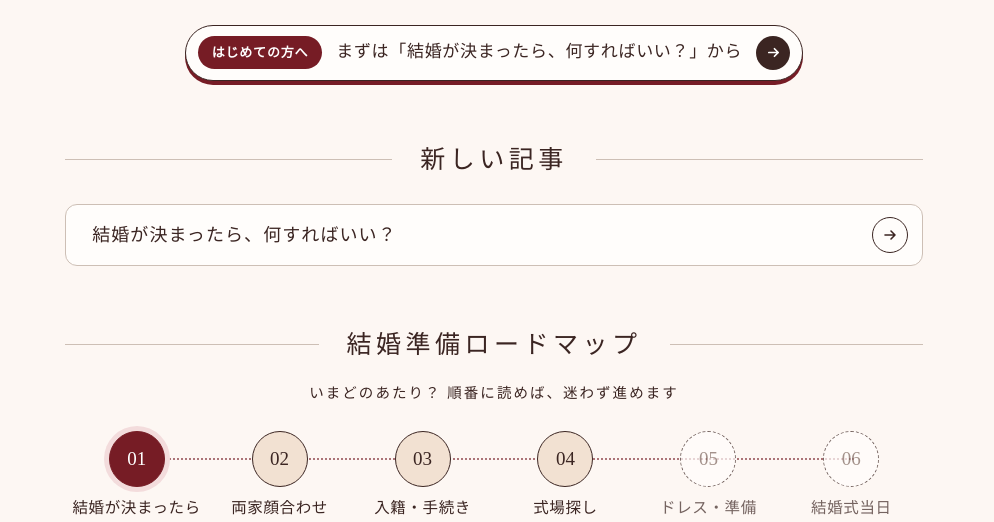
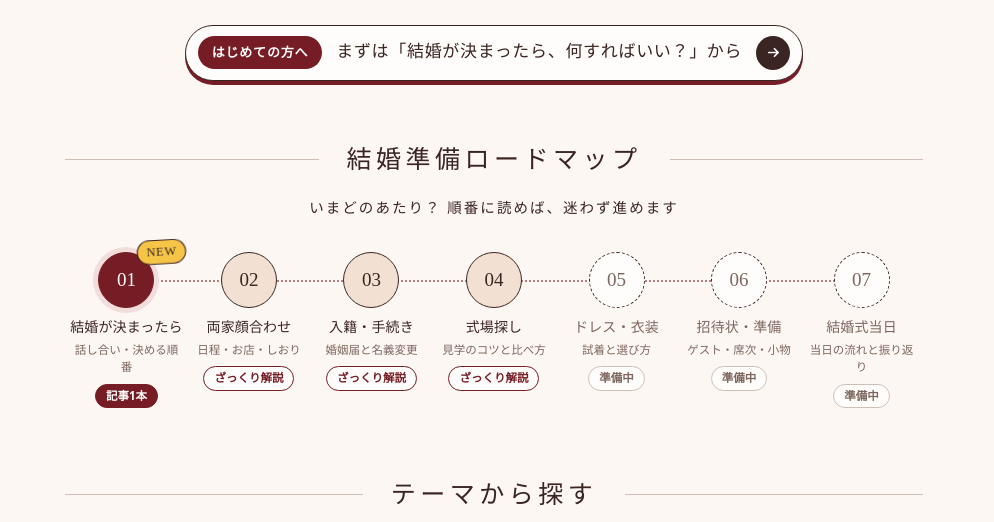
Before and after one commit to temari333/temari-blog, a plain HTML site: page index.html in a window 1280 px wide. Shown: the part 413-935 px from the top of the page, without its empty margins (146-1140 px from the left). Drawn offline with Linux system fonts and the light colour scheme; a web font is replaced by a local one.

Commit message:
Add files via upload

```diff
--- a/index.html
+++ b/index.html
@@ -18,7 +18,7 @@
    IDEA: 生成りの紙にえんじのインク。花嫁と花婿のうさぎが表紙に立つ
    PICTURE: タイトルをはさんで花嫁うさぎと指輪を差し出す花婿うさぎ。テーマカードからうさぎがはみ出す
    COLOUR and TYPE: 生成り#fdf7f3・えんじ#761c25・ベージュ#f0e4d8・こげ茶／Kiwi Maru見出し＋Zen Maru Gothic本文＋Yomogi手書き
-   LAYOUT: ヘッダー → タイトル → 新しい記事 → テーマから探す → ほかのブログ → えんじの帯 */
+   LAYOUT: ヘッダー → タイトル → はじめての方へ → ロードマップ → テーマから探す → ほかのブログ → えんじの帯 */
 :root{color-scheme:light;--bg:#fdf7f3;--ink:#3b2522;--sub:#7d665e;--red:#761c25;--red2:#8e2632;--be:#f2e1d2;--be2:#f1e6db;--line:#cdbfb5}
 *{box-sizing:border-box;min-width:0}
 html{scroll-behavior:smooth}
@@ -76,32 +76,39 @@ a{color:inherit}
 .cta-ar svg{width:15px}
 .cta:focus-visible{outline:3px solid var(--red);outline-offset:4px}
 /* roadmap */
-.road{list-style:none;margin:0;padding:0;display:grid;grid-template-columns:repeat(6,minmax(0,1fr));gap:0;position:relative}
-.road::before{content:"";position:absolute;left:8%;right:8%;top:27px;border-top:2px dotted var(--red);opacity:.6}
+.road{list-style:none;margin:0;padding:6px 0 0;display:grid;grid-template-columns:repeat(var(--n,7),minmax(0,1fr));position:relative}
+.road::before{content:"";position:absolute;left:calc(50% / var(--n,7));right:calc(50% / var(--n,7));top:34px;border-top:2px dotted var(--red);opacity:.55}
+.road.many{grid-template-columns:repeat(var(--n),118px);overflow-x:auto;scroll-snap-type:x mandatory;padding-bottom:10px}
+.road.many>li{scroll-snap-align:start}
 .rm-i{position:relative;text-align:center}
-.rm-i a,.rm-i .rm-c{display:flex;flex-direction:column;align-items:center;gap:4px;padding:0 4px 8px;text-decoration:none;border-radius:12px;transition:transform .25s}
-.rm-i a:hover{transform:translateY(-3px)}
-.rm-i a:focus-visible{outline:3px solid var(--red);outline-offset:3px}
+.rm-i>a,.rm-i>.rm-c{display:flex;flex-direction:column;align-items:center;gap:4px;padding:0 4px 8px;text-decoration:none;border-radius:12px;transition:transform .25s}
+.rm-i>a:hover{transform:translateY(-3px)}
+.rm-i>a:focus-visible{outline:3px solid var(--red);outline-offset:3px}
 .rm-n{position:relative;z-index:1;width:56px;height:56px;border-radius:50%;display:grid;place-items:center;font-family:"Kiwi Maru",serif;font-size:19px;border:1.5px solid var(--ink);background:#fffdfb;color:var(--ink);margin-bottom:6px}
 .rm-i.done .rm-n{background:var(--red);border-color:var(--red);color:#fff;box-shadow:0 0 0 5px #f3dcdc}
 .rm-i.part .rm-n{background:var(--be)}
 .rm-i.soon .rm-n{border-style:dashed;color:var(--sub)}
-.rm-t{font-family:"Kiwi Maru",serif;font-size:15.5px;letter-spacing:.04em;line-height:1.4}
-.rm-s{font-size:12px;color:var(--sub);line-height:1.5}
-.rm-b{margin-top:4px;font-size:11.5px;font-weight:700;padding:1px 10px;border-radius:99px;border:1px solid var(--line);color:var(--sub);background:#fffdfb}
+.rm-t{font-family:"Kiwi Maru",serif;font-size:14px;letter-spacing:.01em;line-height:1.4;white-space:nowrap}
+.rm-s{font-size:11.5px;color:var(--sub);line-height:1.5}
+.rm-b{margin-top:4px;font-size:11.5px;font-weight:700;padding:1px 10px;border-radius:99px;border:1px solid var(--line);color:var(--sub);background:#fffdfb;white-space:nowrap}
 .rm-b.on{background:var(--red);border-color:var(--red);color:#fff}
 .rm-b.part{border-color:var(--red);color:var(--red)}
-.rm-i.soon{opacity:.7}
+.rm-i.soon .rm-t,.rm-i.soon .rm-s{color:var(--sub)}
+.rm-new{position:absolute;z-index:2;top:-10px;left:50%;margin-left:12px;background:#f6c447;color:var(--ink);font-family:"Kiwi Maru",serif;font-size:11.5px;letter-spacing:.06em;line-height:1;padding:5px 8px 4px;border-radius:99px;border:1.5px solid var(--ink);transform:scale(0) rotate(-20deg);transform-origin:20% 90%}
+.rv.on .rm-new{animation:newpop .7s cubic-bezier(.3,1.8,.5,1) .6s forwards,newbob 2.4s ease-in-out 1.6s infinite}
+@keyframes newpop{to{transform:scale(1) rotate(8deg)}}
+@keyframes newbob{0%,100%{transform:scale(1) rotate(8deg)}50%{transform:scale(1.08) rotate(-4deg)}}
 @media(max-width:760px){
-  .road{grid-template-columns:minmax(0,1fr);gap:4px;max-width:420px;margin:0 auto}
-  .road::before{left:27px;right:auto;top:10px;bottom:10px;border-top:0;border-left:2px dotted var(--red)}
-  .rm-i a,.rm-i .rm-c{display:grid;grid-template-columns:56px minmax(0,1fr) auto;grid-template-rows:auto auto;column-gap:14px;row-gap:0;text-align:left;align-items:center;padding:6px 0}
+  .road,.road.many{grid-template-columns:minmax(0,1fr);gap:2px;max-width:420px;margin:0 auto;overflow:visible}
+  .road::before{left:27px;right:auto;top:14px;bottom:14px;border-top:0;border-left:2px dotted var(--red)}
+  .rm-i>a,.rm-i>.rm-c{display:grid;grid-template-columns:56px minmax(0,1fr) auto;grid-template-rows:auto auto;column-gap:14px;row-gap:0;text-align:left;align-items:center;padding:6px 0}
   .rm-n{grid-row:1/3;margin:0}
   .rm-t{grid-column:2}.rm-s{grid-column:2}
   .rm-b{grid-column:3;grid-row:1/3;margin:0}
-  .cta-t .lg{display:none}.cta-t .sm{display:inline}
-  .cta{gap:10px;padding:8px}.cta-tag{font-size:12px;padding:4px 10px}
+  .rm-t{font-size:15px;white-space:normal}
+  .rm-new{top:-8px;left:-6px;margin-left:0}
 }
+@media(prefers-reduced-motion:reduce){.rm-new{transform:scale(1) rotate(8deg)}}
 
 /* section heads */
 .sh{display:flex;align-items:center;gap:28px;margin:clamp(40px,5vw,56px) 0 22px}
@@ -245,21 +252,15 @@ a:hover .arw{transform:translateX(4px);background:var(--red);border-color:var(--
 
 <main class="wrap">
   <div class="rv" id="posts">
-    <div class="sh"><h2>新しい記事</h2></div>
-    <a class="np" href="article.html">結婚が決まったら、何すればいい？<span class="arw" aria-hidden="true"><svg viewBox="0 0 16 16"><path d="M3 8h10M9 4l4 4-4 4" fill="none" stroke="currentColor" stroke-width="1.6" stroke-linecap="round" stroke-linejoin="round"/></svg></span></a>
-  </div>
-
-  <div class="rv">
     <div class="sh"><h2>結婚準備ロードマップ</h2></div>
     <p class="lede">いまどのあたり？ 順番に読めば、迷わず進めます</p>
-    <ol class="road">
-      <li class="rm-i done"><a href="article.html"><span class="rm-n">01</span><span class="rm-t">結婚が決まったら</span><span class="rm-s">話し合い・決める順番</span><span class="rm-b on">記事あり</span></a></li>
-      <li class="rm-i part"><a href="article.html#s5"><span class="rm-n">02</span><span class="rm-t">両家顔合わせ</span><span class="rm-s">日程・お店・しおり</span><span class="rm-b part">ざっくり解説</span></a></li>
-      <li class="rm-i part"><a href="article.html#s6"><span class="rm-n">03</span><span class="rm-t">入籍・手続き</span><span class="rm-s">婚姻届と名義変更</span><span class="rm-b part">ざっくり解説</span></a></li>
-      <li class="rm-i part"><a href="article.html#s7"><span class="rm-n">04</span><span class="rm-t">式場探し</span><span class="rm-s">見学のコツと比べ方</span><span class="rm-b part">ざっくり解説</span></a></li>
-      <li class="rm-i soon"><span class="rm-c"><span class="rm-n">05</span><span class="rm-t">ドレス・準備</span><span class="rm-s">衣装・招待状・ゲスト</span><span class="rm-b">準備中</span></span></li>
-      <li class="rm-i soon"><span class="rm-c"><span class="rm-n">06</span><span class="rm-t">結婚式当日</span><span class="rm-s">当日の流れと振り返り</span><span class="rm-b">準備中</span></span></li>
-    </ol>
+    <!--
+      ▼記事を追加するとき：下の script の POSTS に1行足すだけ
+        {stage:'02', title:'記事タイトル', url:'記事のURL', date:'2026-12-05'},
+      ・公開から14日間は、その段階に「NEW」が出ます
+      ・段階を増やす／名前を変えるときは STAGES を編集
+    -->
+    <ol class="road" id="road"></ol>
   </div>
 
   <div class="rv">
@@ -334,6 +335,39 @@ a:hover .arw{transform:translateX(4px);background:var(--red);border-color:var(--
   stage.addEventListener('click',play);
   Promise.all(Object.values(fr).map(i=>i.decode?i.decode().catch(()=>{}):0)).then(()=>setTimeout(play,250));
 
+  /* roadmap (data) */
+  const STAGES=[
+    {no:'01',t:'結婚が決まったら',s:'話し合い・決める順番'},
+    {no:'02',t:'両家顔合わせ',s:'日程・お店・しおり',peek:'article.html#s5'},
+    {no:'03',t:'入籍・手続き',s:'婚姻届と名義変更',peek:'article.html#s6'},
+    {no:'04',t:'式場探し',s:'見学のコツと比べ方',peek:'article.html#s7'},
+    {no:'05',t:'ドレス・衣装',s:'試着と選び方'},
+    {no:'06',t:'招待状・準備',s:'ゲスト・席次・小物'},
+    {no:'07',t:'結婚式当日',s:'当日の流れと振り返り'}
+  ];
+  const POSTS=[
+    {stage:'01',title:'結婚が決まったら、何すればいい？',url:'article.html',date:'2026-11-25'}
+  ];
+  const NEW_DAYS=14;
+  {
+    const road=document.getElementById('road'),now=Date.now();
+    const e=t=>String(t).replace(/[&<>"']/g,c=>({'&':'&amp;','<':'&lt;','>':'&gt;','"':'&quot;',"'":'&#39;'}[c]));
+    road.style.setProperty('--n',STAGES.length);
+    if(STAGES.length>8)road.classList.add('many');
+    road.innerHTML=STAGES.map(st=>{
+      const ps=POSTS.filter(p=>p.stage===st.no).sort((a,b)=>b.date.localeCompare(a.date));
+      const isNew=ps.some(p=>(now-new Date(p.date+'T00:00:00+09:00'))/864e5<NEW_DAYS);
+      const neu=isNew?'<span class="rm-new">NEW</span>':'';
+      const body=`<span class="rm-n">${e(st.no)}</span><span class="rm-t">${e(st.t)}</span><span class="rm-s">${e(st.s)}</span>`;
+      if(ps.length){
+        const href=ps.length===1?ps[0].url:(st.page||ps[0].url);
+        return `<li class="rm-i done">${neu}<a href="${e(href)}" aria-label="${e(st.no+' '+st.t+'（記事'+ps.length+'本）')}">${body}<span class="rm-b on">記事${ps.length}本</span></a></li>`;
+      }
+      if(st.peek) return `<li class="rm-i part"><a href="${e(st.peek)}">${body}<span class="rm-b part">ざっくり解説</span></a></li>`;
+      return `<li class="rm-i soon"><span class="rm-c">${body}<span class="rm-b">準備中</span></span></li>`;
+    }).join('');
+  }
+
   const toast=document.getElementById('toast'),tx=document.getElementById('toastx');let tt;
   document.addEventListener('click',e=>{const a=e.target.closest('[data-soon]');if(!a)return;e.preventDefault();
     tx.textContent=a.dataset.soon+'は準備中です。もうすこし待っててね';toast.classList.add('show');clearTimeout(tt);tt=setTimeout(()=>toast.classList.remove('show'),2600)});
```
